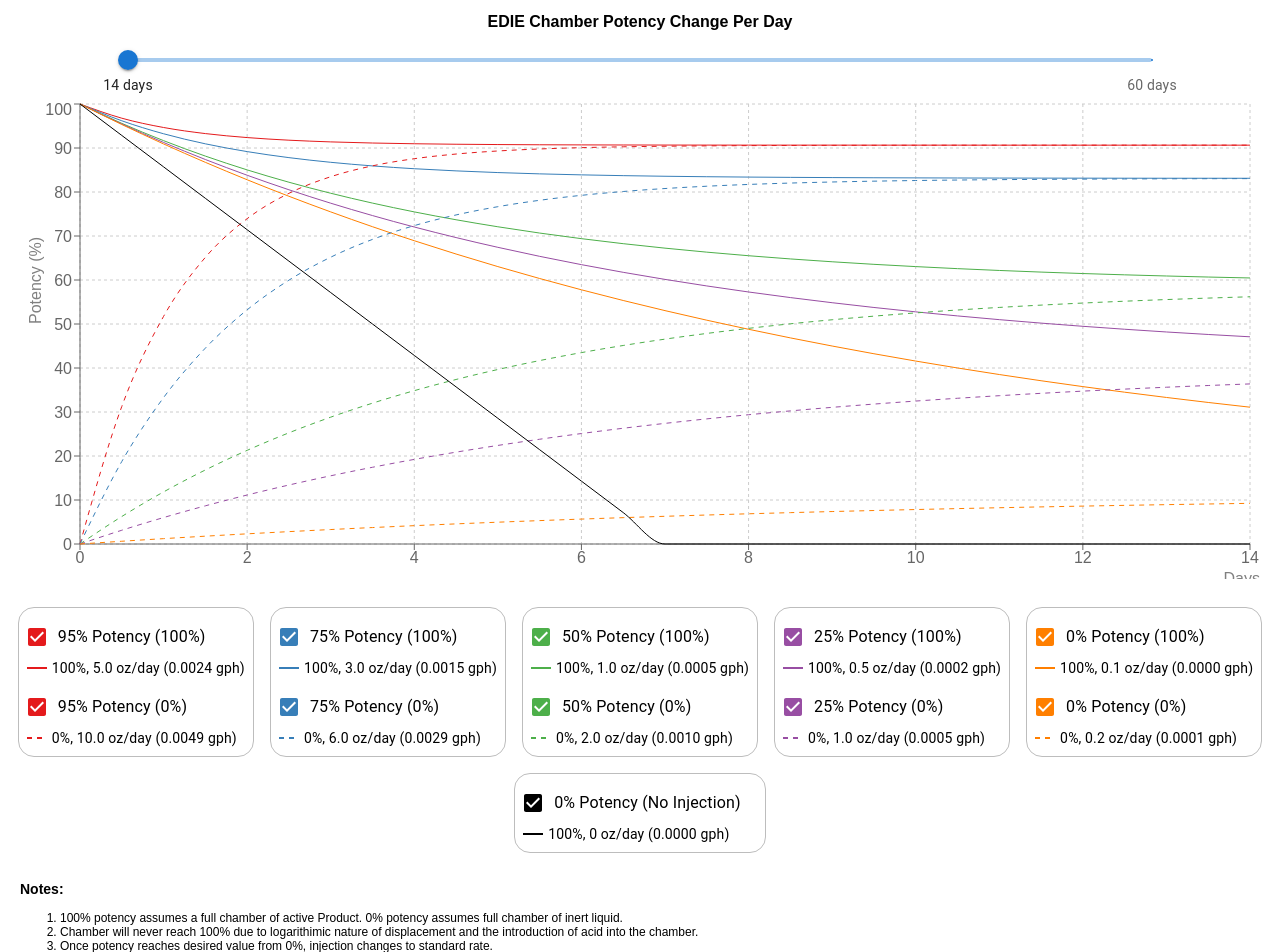
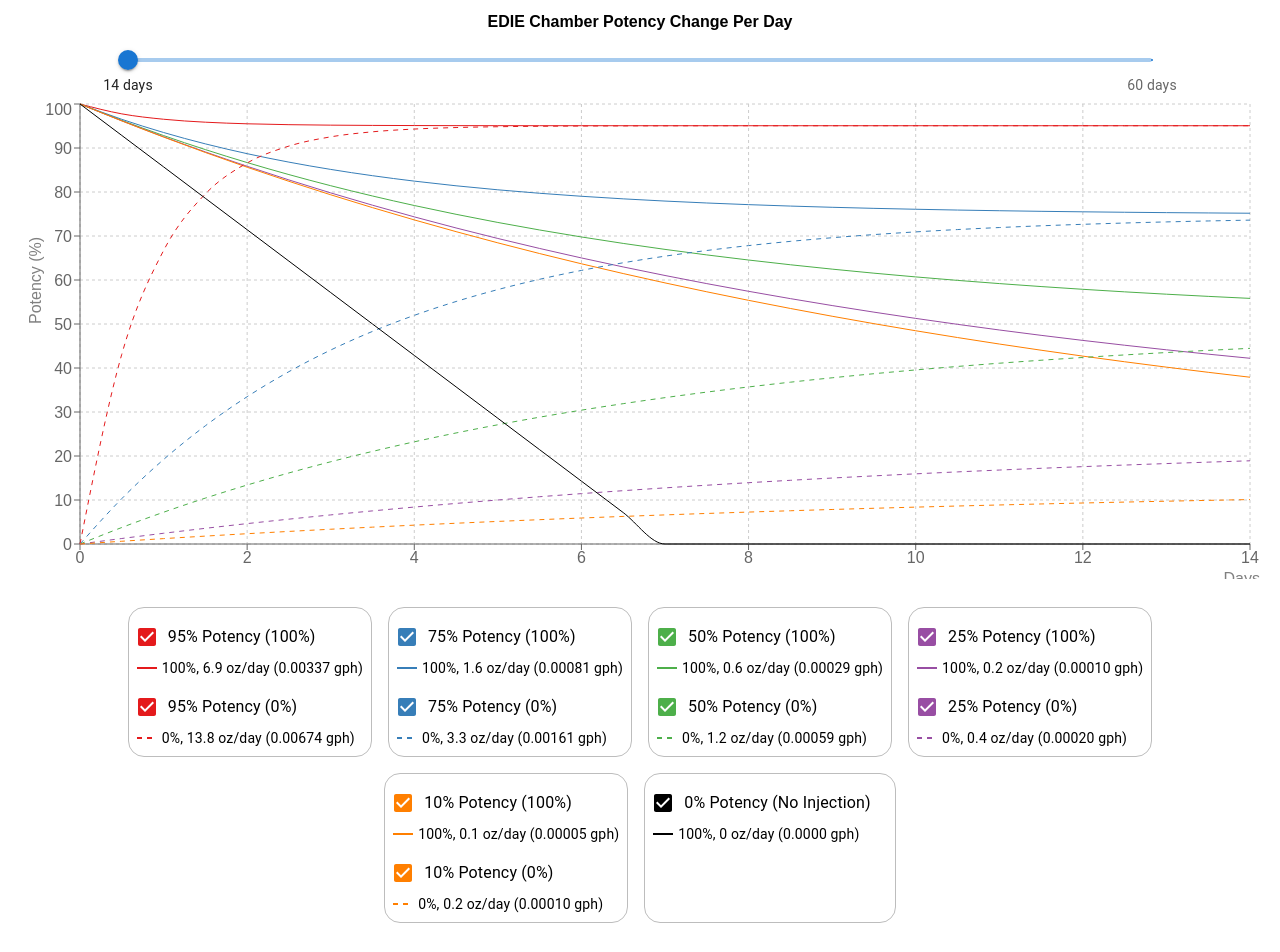
Before and after one commit to Larry70455/edie-chamber-potency-graph, a React (Create React App) app: page / in a window 1280 px wide. Shown: the top 952 px of the page. Built offline with nearby package versions, Linux system fonts and the light colour scheme.

Commit message:
Update EDIEChamberPotencyGraph component

```diff
--- a/src/EDIEChamberPotencyGraph.js
+++ b/src/EDIEChamberPotencyGraph.js
@@ -9,24 +9,24 @@ const EDIEChamberPotencyGraph = () => {
   const decay_factor_new = Math.pow(0.5, 1 / half_life_new);
 
   const daily_volumes = {
-    '95_14': 5.0,
-    '75_14': 3.0,
-    '50_14': 1.0,
-    '25_14': 0.5,
-    '0_1': 0.1,
+    '95_14': 6.9,
+    '75_14': 1.65,
+    '50_14': .6,
+    '25_14': 0.2,
+    '10_1': 0.1,
   };
 
   const ozPerDayToGph = (ozPerDay) => {
     const gallonsPerDay = ozPerDay / 128;
-    return (gallonsPerDay / 16).toFixed(4);
+    return (gallonsPerDay / 16).toFixed(5);
   };
 
   const simulatePotency = (daily_volume, days, start_potency = 100) => {
     let potency = start_potency;
     const potency_values = [potency];
     for (let i = 0; i < days * 2; i++) { // Generate data points for every 12 hours
-      potency *= Math.pow(decay_factor_new, 0.5);
-      potency = potency * (1 - (daily_volume / 2) / V_chamber) + ((daily_volume / 2) * 100) / V_chamber;
+      potency *= Math.pow(decay_factor_new, 0.4);
+      potency = potency * (.999 - (daily_volume / 2) / V_chamber) + ((daily_volume / 2) * 100) / V_chamber;
       potency_values.push(potency);
     }
     return potency_values;
@@ -58,8 +58,8 @@ const EDIEChamberPotencyGraph = () => {
     'potency_50_14_0': true,
     'potency_25_14_100': true,
     'potency_25_14_0': true,
-    'potency_0_1_100': true,
-    'potency_0_1_0': true,
+    'potency_10_1_100': true,
+    'potency_10_1_0': true,
     'potency_0_corrected': true,
   });
 
@@ -179,11 +179,11 @@ const EDIEChamberPotencyGraph = () => {
     <div style={{ fontSize: '12px', marginTop: '20px', textAlign: 'left', padding: '0 20px' }}>
       <h3 style={{ fontSize: '14px', fontWeight: 'bold' }}>Notes:</h3>
       <ol>
-		<li>100% potency assumes a full chamber of active Product. 0% potency assumes full chamber of inert liquid.</li>
-		<li>Chamber will never reach 100% due to logarithimic nature of displacement and the introduction of acid into the chamber.</li>
+        <li>100% potency assumes a full chamber of active Product. 0% potency assumes full chamber of inert liquid.</li>
+        <li>Chamber will never reach 100% due to logarithmic nature of displacement and the introduction of acid into the chamber.</li>
         <li>Once potency reaches desired value from 0%, injection changes to standard rate.</li>
         <li>This assumes a perfect world scenario in which the chamber is potent exactly 100% at day 0 and 0% at day 7.</li>
-		<li>The GPH values are average values you should see on Product Pump, assuming it operates 16 hours per day.</li>
+        <li>The GPH values are average values you should see on Product Pump, assuming it operates 16 hours per day.</li>
         <li>The formula used for calculating potency changes combines daily compounded degradation and volume displacement:
           <ul>
             <li>Volume displacement: P_new = P_old * (1 - V_in/V_total) + (V_in * 100%) / V_total</li>
```
